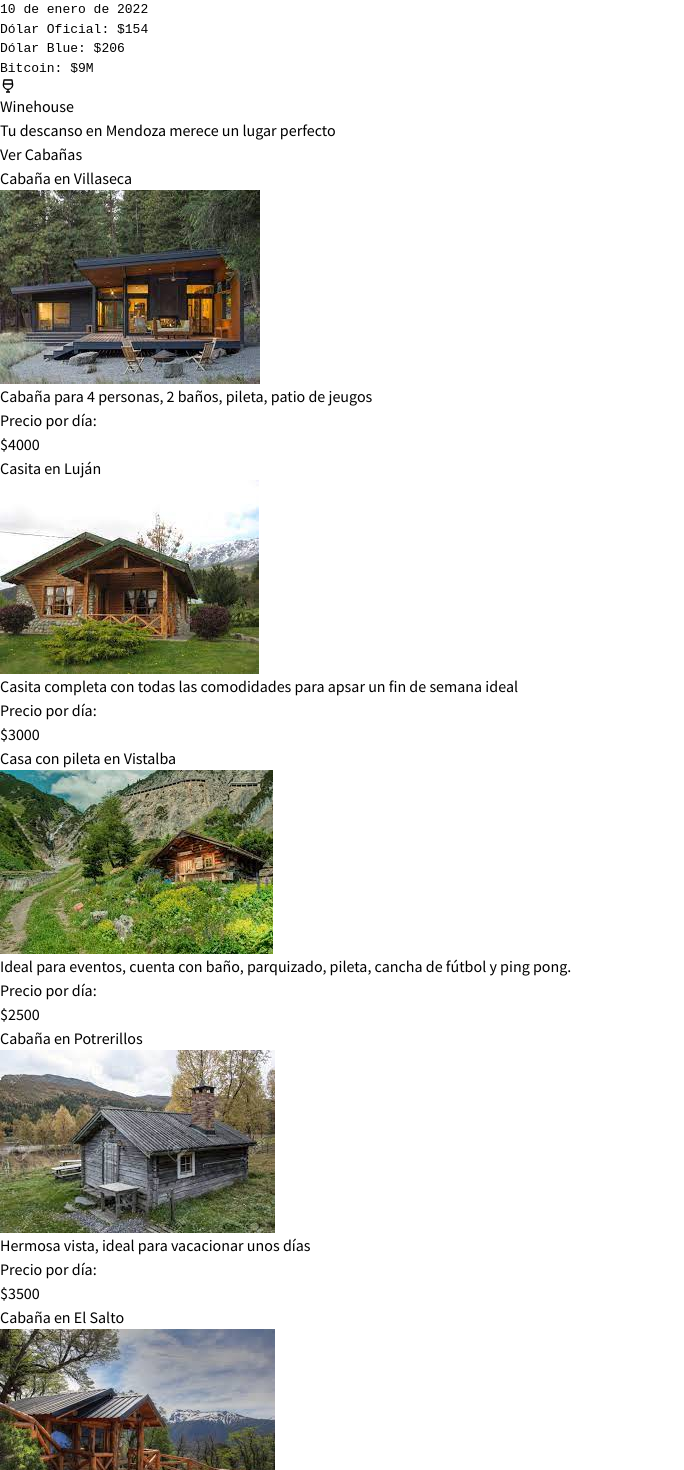
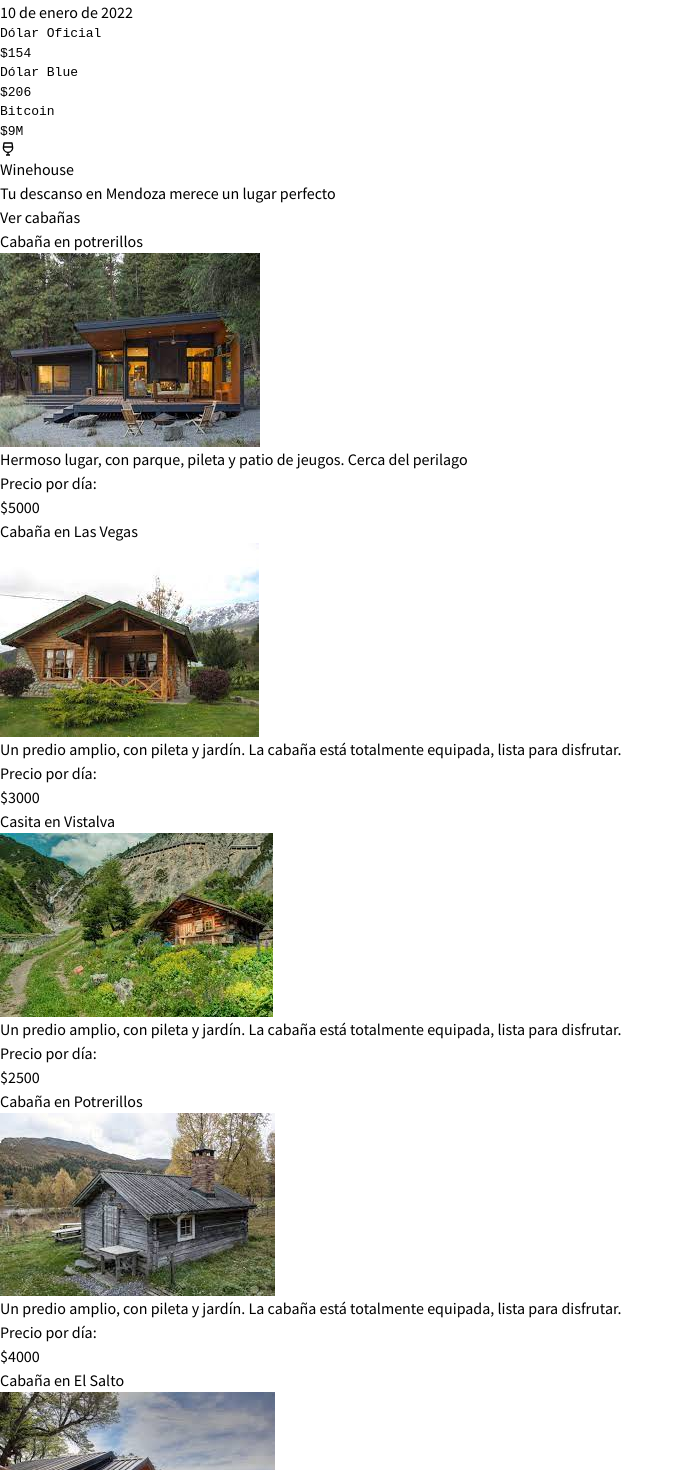
Before and after one commit to DevZeppelin/winehouse, a React (Vite) app: page / in a window 1280 px wide. Shown: the top 1470 px of the page, without its empty margins (0-684 px from the left). Built offline with nearby package versions, Linux system fonts and the light colour scheme.

Commit message:
add react router dom, add cabainPage and create cabains json

```diff
--- a/package.json
+++ b/package.json
@@ -12,6 +12,7 @@
     "react": "^17.0.2",
     "react-dom": "^17.0.2",
     "react-icons": "^4.3.1",
+    "react-router-dom": "^6.2.1",
     "tailwindcss": "^3.0.12"
   },
   "devDependencies": {
--- a/src/App.jsx
+++ b/src/App.jsx
@@ -1,18 +1,103 @@
-import Footer from "./components/Footer";
+import { useState, useEffect } from "react";
+import { BrowserRouter, Routes, Route } from "react-router-dom";
+
+import Layout from "./components/Layout";
+import Main from "./components/Main";
 import Header from "./components/Header";
-import Main from "./components/Main";
 import Button from "./components/Button";
-import Nav from "./components/Nav";
+import CabainPage from "./components/CabainPage";
 
 function App() {
+  const [cabains, setCabains] = useState([]);
+
+  const cabainsList = [
+    {
+      id: 1,
+      name: "Cabaña en potrerillos",
+      description:
+        "Hermoso lugar, con parque, pileta y patio de jeugos. Cerca del perilago",
+      price: 5000,
+      src: "/example.jpg",
+      phone: "2616452310",
+      mail: "cabañas@gmail.com",
+    },
+    {
+      id: 2,
+      name: "Cabaña en Las Vegas",
+      description:
+        "Un predio amplio, con pileta y jardín. La cabaña está totalmente equipada, lista para disfrutar.",
+      price: 3000,
+      src: "/01.jpg",
+      phone: "2616452310",
+      mail: "cabañas@gmail.com",
+    },
+    {
+      id: 3,
+      name: "Casita en Vistalva",
+      description:
+        "Un predio amplio, con pileta y jardín. La cabaña está totalmente equipada, lista para disfrutar.",
+      price: 2500,
+      src: "/02.jpg",
+      phone: "2616452310",
+      mail: "cabañas@gmail.com",
+    },
+    {
+      id: 4,
+      name: "Cabaña en Potrerillos",
+      description:
+        "Un predio amplio, con pileta y jardín. La cabaña está totalmente equipada, lista para disfrutar.",
+      price: 4000,
+      src: "/03.jpg",
+      phone: "2616452310",
+      mail: "cabañas@gmail.com",
+    },
+    {
+      id: 5,
+      name: "Cabaña en El Salto",
+      description:
+        "Un predio amplio, con pileta y jardín. La cabaña está totalmente equipada, lista para disfrutar.",
+      price: 5000,
+      src: "/04.jpg",
+      phone: "2616452310",
+      mail: "cabañas@gmail.com",
+    },
+    {
+      id: 6,
+      name: "Casa en Luján de Cuyo",
+      description:
+        "Un predio amplio, con pileta y jardín. La cabaña está totalmente equipada, lista para disfrutar.",
+      price: 6000,
+      src: "/05.jpg",
+      phone: "2616452310",
+      mail: "cabañas@gmail.com",
+    },
+  ];
+
+  useEffect(() => {
+    setCabains(cabainsList);
+  }, []);
+
   return (
-    <div>
-      <Nav />
-      <Header />
-      <Button/>
-      <Main />
-      <Footer />
-    </div>
+    <BrowserRouter>
+      <Routes>
+        <Route path="/" element={<Layout />}>
+          <Route
+            index
+            element={
+              <>
+                <Header />
+                <Button />
+                <Main cabains={cabains} />
+              </>
+            }
+          />
+          <Route
+            path="cabains/:cabainId"
+            element={<CabainPage cabains={cabains} />}
+          />
+        </Route>
+      </Routes>
+    </BrowserRouter>
   );
 }
 
--- a/src/components/Button.jsx
+++ b/src/components/Button.jsx
@@ -5,7 +5,7 @@ const Button = () => {
     <div className="text-center pb-24">
       <a href="#main">
         <button className="p-4 bg-middleBlue font-bold rounded-lg text-base border-2 border-darkBlue hover:bg-background hover:border-lightBlue hover:text-middleBlue">
-          Ver Cabañas
+          Ver cabañas
         </button>
       </a>
     </div>
--- /dev/null
+++ b/src/components/Cabain.jsx
@@ -0,0 +1,27 @@
+import React from "react";
+import {Link} from "react-router-dom"
+
+function Cabain({ name, description, price, src, id }) {
+  return (
+    <Link to={`/cabains/${id}`}>
+      <div className="cabaña text-center space-y-2 mt-4 m-2 p-4 border-2 border-darkBlue rounded-lg cursor-pointer hover:bg-darkBlue hover:text-background hover:font-extrabold">
+        <div>
+          <h2 className="text-lg font-extrabold uppercase max-h-8 overflow-hidden">{name}</h2>
+          <img
+            src={src}
+            alt="cabaña mendoza alquiler casa fin de semana"
+            className="mx-auto shadow-md border-2"
+          />
+          <p className='p-2 pb-4 h-28'>{description}</p>
+        </div>
+        <div>
+          <p className="uppercase text-sm ">Precio por día:</p>
+          <span className="text-xl m-3">${price}</span>
+        </div>
+
+      </div>
+    </Link>
+  );
+}
+
+export default Cabain;
--- /dev/null
+++ b/src/components/CabainPage.jsx
@@ -0,0 +1,46 @@
+import { useParams, Link } from "react-router-dom";
+
+const CabainPage = ({ cabains }) => {
+  //useParams permite recuperar parametros de la url
+  const { cabainId } = useParams();
+
+  const item = cabains.filter((item) => item.id == cabainId)[0];
+  console.log(item);
+
+
+  return (
+    <div className="text-lightBlue w-4/5 mx-auto text-center space-y-6">
+      <h1 className="m-8 text-4xl uppercase">{item.name}</h1>
+
+      <div className="text-lg space-y-6">
+          <img
+            src={item.src}
+            alt="cabaña mendoza alquiler casa fin de semana"
+            className="mx-auto shadow-md border-2 h-80 w-96"
+          />
+          <p className="p-6 pb-4 h-40 ">{item.description}</p>
+
+          <p className="p-4 w-96 mx-auto font-extrabold shadow-md shadow-middleBlue bg-darkBlue text-background text-2xl rounded-lg cursor-pointer">Ver más de fotos</p>
+
+          <div>
+            <p className="uppercase text-lg text-middleBlue mt-16">Número de teléfono:</p>
+            <span className="text-2xl m-3">{item.phone}</span>
+          </div>
+          <div>
+            <p className="uppercase text-lg text-middleBlue ">Correo electrónico:</p>
+            <span className="text-2xl m-3">{item.mail}</span>
+          </div>
+          <div>
+            <p className="uppercase text-lg text-middleBlue ">Precio por día:</p>
+            <span className="text-2xl m-3">${item.price}</span>
+          </div>
+      </div>
+
+      <Link to="/"><button className="p-4 mt-16 bg-darkBlue text-background font-extrabold shadow-lightBlue inner-shadow-md text-2xl rounded-lg uppercase">Volver</button></Link>
+
+
+    </div>
+  );
+};
+
+export default CabainPage;
--- a/src/components/Cabaña.jsx
+++ /dev/null
@@ -1,33 +0,0 @@
-import React from "react";
-
-function Cabaña({ name, description, price, src }) {
-  return (
-    <div className="cabaña text-center space-y-2 mt-4 m-2 p-4 border-2 border-darkBlue rounded-lg cursor-pointer hover:bg-darkBlue hover:text-background hover:font-extrabold">
-      <div>
-        <h2 className="text-lg font-extrabold uppercase max-h-8 overflow-hidden">{name}</h2>
-        <img
-          src={src}
-          alt="cabaña mendoza alquiler casa fin de semana"
-          className="mx-auto shadow-md border-2"
-        />
-        <p className='p-2 pb-4 h-28'>{description}</p>
-      </div>
-      <div>
-        <p className="uppercase text-sm ">Precio por día:</p>
-        <span className="text-xl m-3">${price}</span>
-      </div>
-      <style jsx>{`
-        .cabaña:hover {
-          background-image: linear-gradient(
-            -180deg,
-            #AEFEFF 0%,
-            #4FBDBA 30%,
-            #35858B 100%
-          );
-        }
-      `}</style>
-    </div>
-  );
-}
-
-export default Cabaña;
--- a/src/components/Footer.jsx
+++ b/src/components/Footer.jsx
@@ -8,7 +8,7 @@ const Footer = () => {
         <a href="https://www.devzeppelin.ar" target="_blank" className="font-bold text-lightBlue">
           DevZeppelin
         </a>
-        . All rights reserved {new Date().getFullYear()}{" "}
+        . Todos los derechos reservados. {new Date().getFullYear()}{" "}
       </span>
     </div>
   );
--- /dev/null
+++ b/src/components/Layout.jsx
@@ -0,0 +1,16 @@
+import React from "react";
+import { Outlet } from "react-router-dom";
+import Nav from "./Nav";
+import Footer from "./Footer";
+
+const Layout = () => {
+  return (
+    <div>
+      <Nav />
+      <Outlet />
+      <Footer />
+    </div>
+  );
+};
+
+export default Layout;
--- a/src/components/Main.jsx
+++ b/src/components/Main.jsx
@@ -1,47 +1,21 @@
-import Cabaña from "./Cabaña"
+import Cabain from "./Cabain"
 
 
-const Main = () => {
+const Main = ({cabains}) => {
     return (
         <main id="main" className="text-lightBlue w-4/5 mx-auto">
 
         <div className=" grid grid-cols-1 md:grid-cols-3 gap-4">
-          <Cabaña
-            name="Cabaña en Villaseca"
-            description="Cabaña para 4 personas, 2 baños, pileta, patio de jeugos"
-            price="4000"
-            src="/example.jpg"
-          />
-          <Cabaña
-            name="Casita en Luján"
-            description="Casita completa con todas las comodidades para apsar un fin de semana ideal"
-            price="3000"
-            src="/01.jpg"
-          />
-          <Cabaña
-            name="Casa con pileta en Vistalba"
-            description="Ideal para eventos, cuenta con baño, parquizado, pileta, cancha de fútbol y ping pong."
-            price="2500"
-            src="/02.jpg"
-          />
-          <Cabaña
-            name="Cabaña en Potrerillos"
-            description="Hermosa vista, ideal para vacacionar unos días"
-            price="3500"
-            src="/03.jpg"
-          />
-          <Cabaña
-            name="Cabaña en El Salto"
-            description="Cabaña para 4 personas, 2 baños, pileta, patio de jeugos"
-            price="5000"
-            src="/04.jpg"
-          />
-          <Cabaña
-            name="Cabañita en Las Vegas"
-            description="Lugar perfecto de bosque encantado, entre las montañas y el río, pasarás un fin de semana desconectado del mundo"
-            price="4000"
-            src="/05.jpg"
-          />
+          {cabains.map(cabain => (
+            <Cabain
+              key={cabain.id}
+              id={cabain.id}
+              name={cabain.name}
+              description={cabain.description}
+              price={cabain.price}
+              src={cabain.src}
+            />
+          ))}
         </div>
       </main>
     )
--- a/src/components/Nav.jsx
+++ b/src/components/Nav.jsx
@@ -8,12 +8,12 @@ const Nav = () => {
     const now = new Date()
 
     return (
-        <div className='nav grid grid-cols-2 text-background bg-darkBlue font-extrabold text-center py-1 text-base'>
-            <span className='flex justify-start ml-4'>{format(now, 'es', { dateStyle: 'long' })}</span>
-            <div className='flex gap-4 justify-end mr-6 uppercase '>
-                <p className='hidden md:flex'>Dólar Oficial: $154</p>
-                <p className='flex'>Dólar Blue: $206</p>
-                <p className='hidden md:flex'>Bitcoin: $9M</p>
+        <div className='grid grid-cols-2 text-background bg-darkBlue font-extrabold text-center py-1 text-base'>
+            <span className='flex justify-start ml-4 text-lightBlue'>{format(now, 'es', { dateStyle: 'long' })}</span>
+            <div className='nav flex gap-4 justify-end mr-6 '>
+                <p className='hidden md:flex'>Dólar Oficial<p className='pl-1 text-lightBlue'>$154</p></p>
+                <p className='flex'>Dólar Blue <p className='pl-1 text-lightBlue'>$206</p></p>
+                <p className='hidden md:flex'>Bitcoin <p className='pl-1 text-lightBlue'>$9M</p></p>
             </div>
 
         </div>
--- a/src/index.css
+++ b/src/index.css
@@ -17,3 +17,12 @@ html {
 .nav {
     font-family: monospace;
 }
+
+.cabaña:hover {
+    background-image: linear-gradient(
+      -180deg,
+      #AEFEFF 0%,
+      #4FBDBA 30%,
+      #35858B 100%
+    )
+}
```
Also changed, not shown: 1 other file (tests, documents, lock files or other folders).
